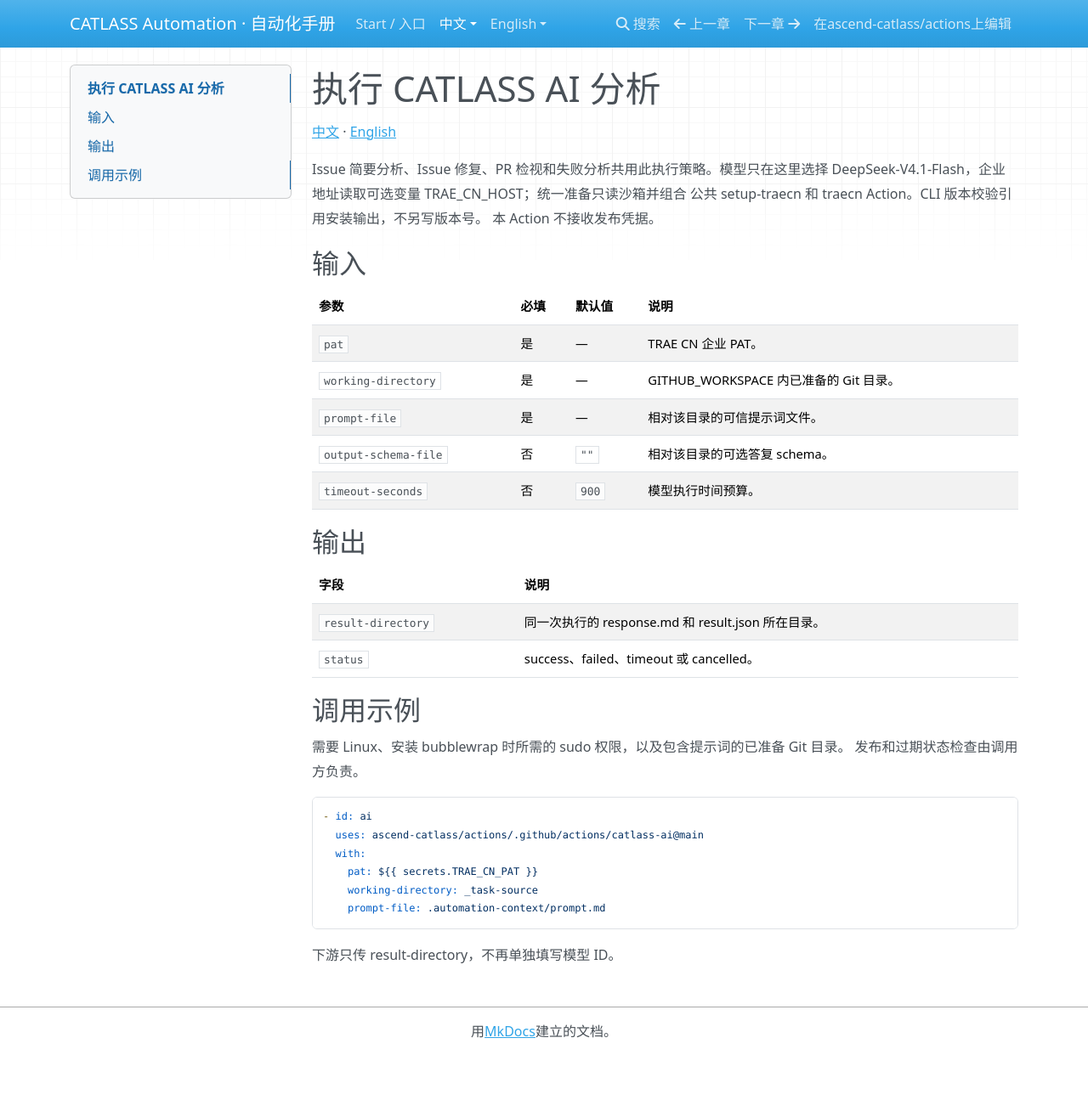
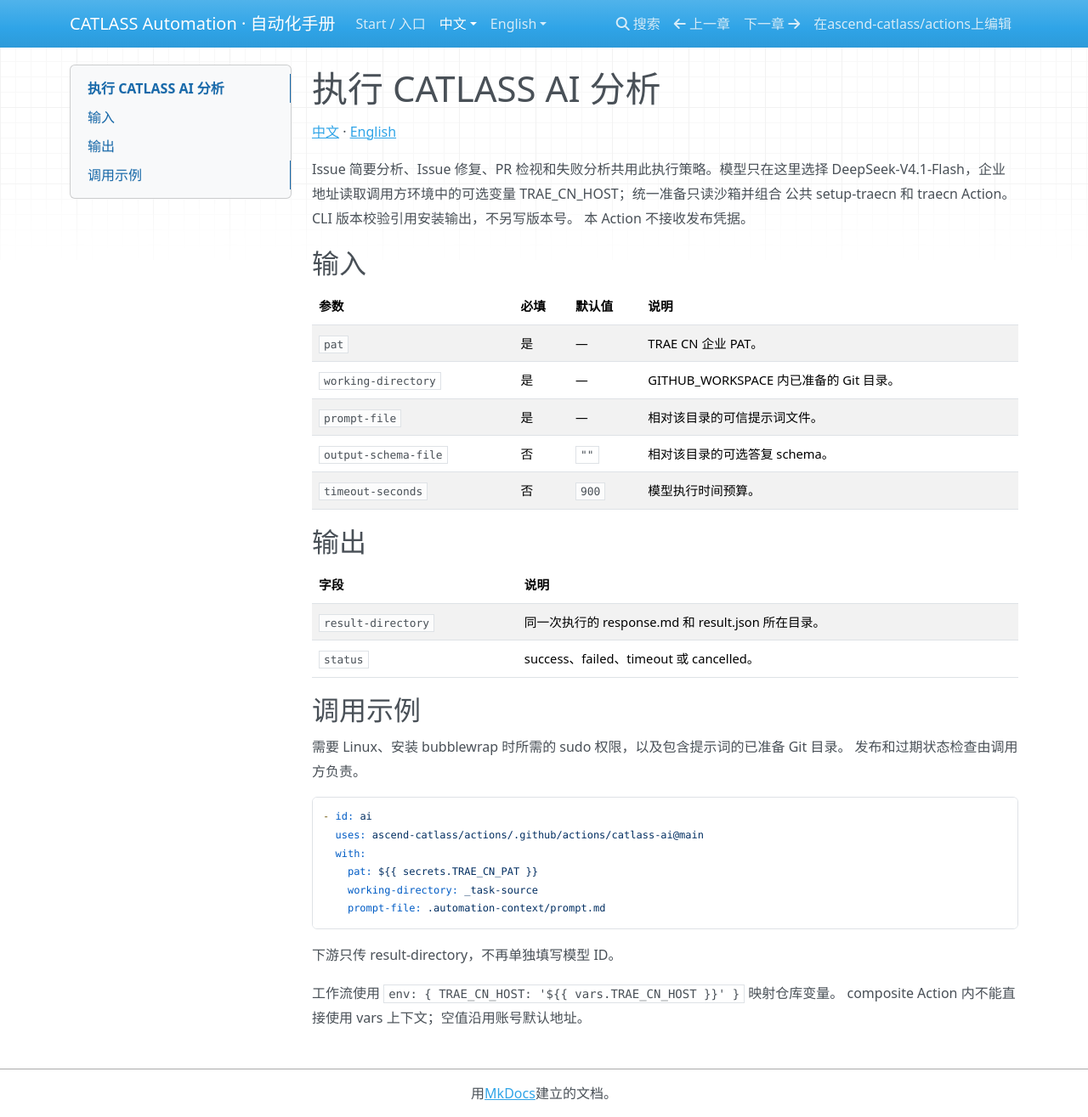
Before and after one commit to ascend-catlass/actions, an MkDocs documentation site: the page built from docs/zh/actions/catlass-ai.md, in a window 1280 px wide and 1315 px high. Shown: the whole window at 85% size. Built offline with MkDocs 1.6.1, drawn with Linux system fonts in a browser that asks for light colours; nearby versions of some CDN libraries.

Commit message:
fix(ai): pass enterprise host through workflow environment

````diff
--- a/docs/zh/actions/catlass-ai.md
+++ b/docs/zh/actions/catlass-ai.md
@@ -3,7 +3,7 @@
 [中文](../../zh/actions/catlass-ai.md) · [English](../../en/actions/catlass-ai.md)
 
 Issue 简要分析、Issue 修复、PR 检视和失败分析共用此执行策略。模型只在这里选择
-DeepSeek-V4.1-Flash，企业地址读取可选变量 TRAE_CN_HOST；统一准备只读沙箱并组合
+DeepSeek-V4.1-Flash，企业地址读取调用方环境中的可选变量 TRAE_CN_HOST；统一准备只读沙箱并组合
 公共 setup-traecn 和 traecn Action。CLI 版本校验引用安装输出，不另写版本号。
 本 Action 不接收发布凭据。
 
@@ -39,3 +39,6 @@
 ```
 
 下游只传 result-directory，不再单独填写模型 ID。
+
+工作流使用 `env: { TRAE_CN_HOST: '${{ vars.TRAE_CN_HOST }}' }` 映射仓库变量。
+composite Action 内不能直接使用 vars 上下文；空值沿用账号默认地址。
````
Also changed, not shown: docs/en/actions/catlass-ai.md (+4 -1 lines), 7 other files.
